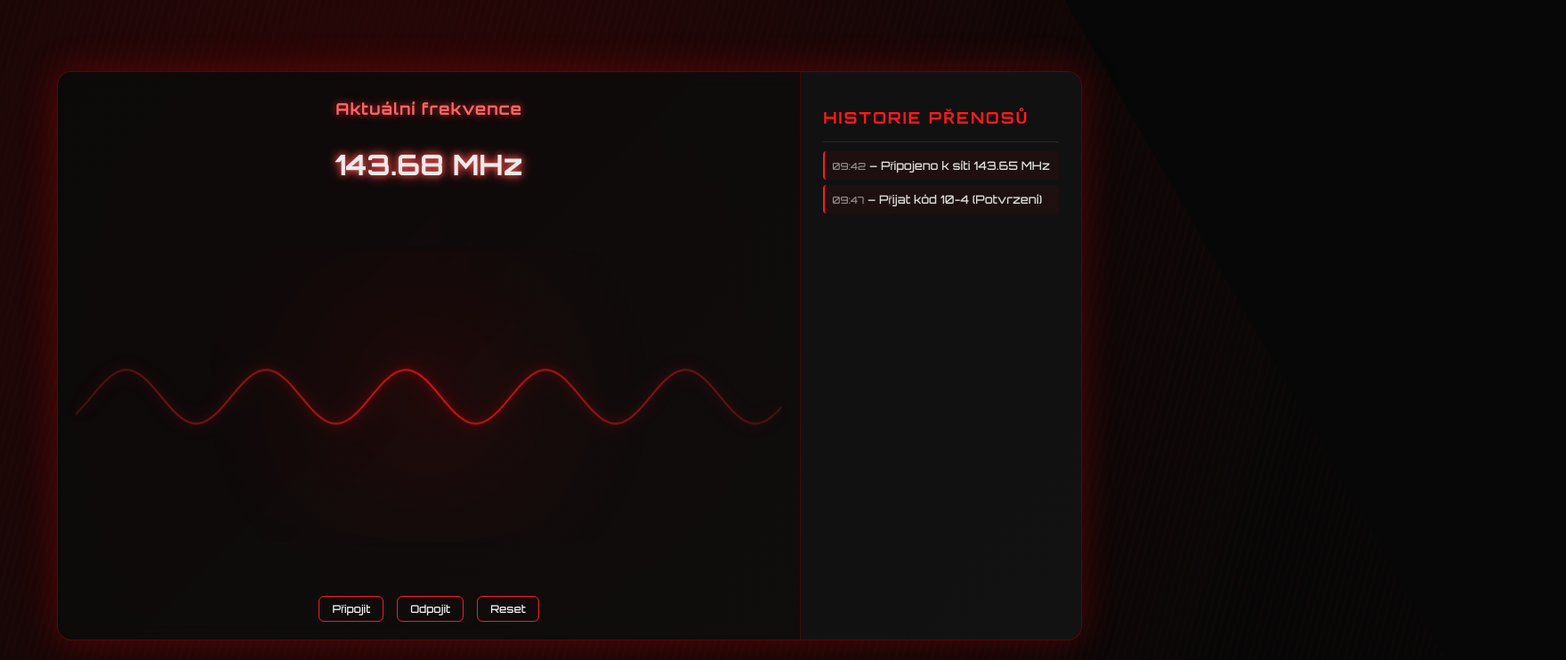
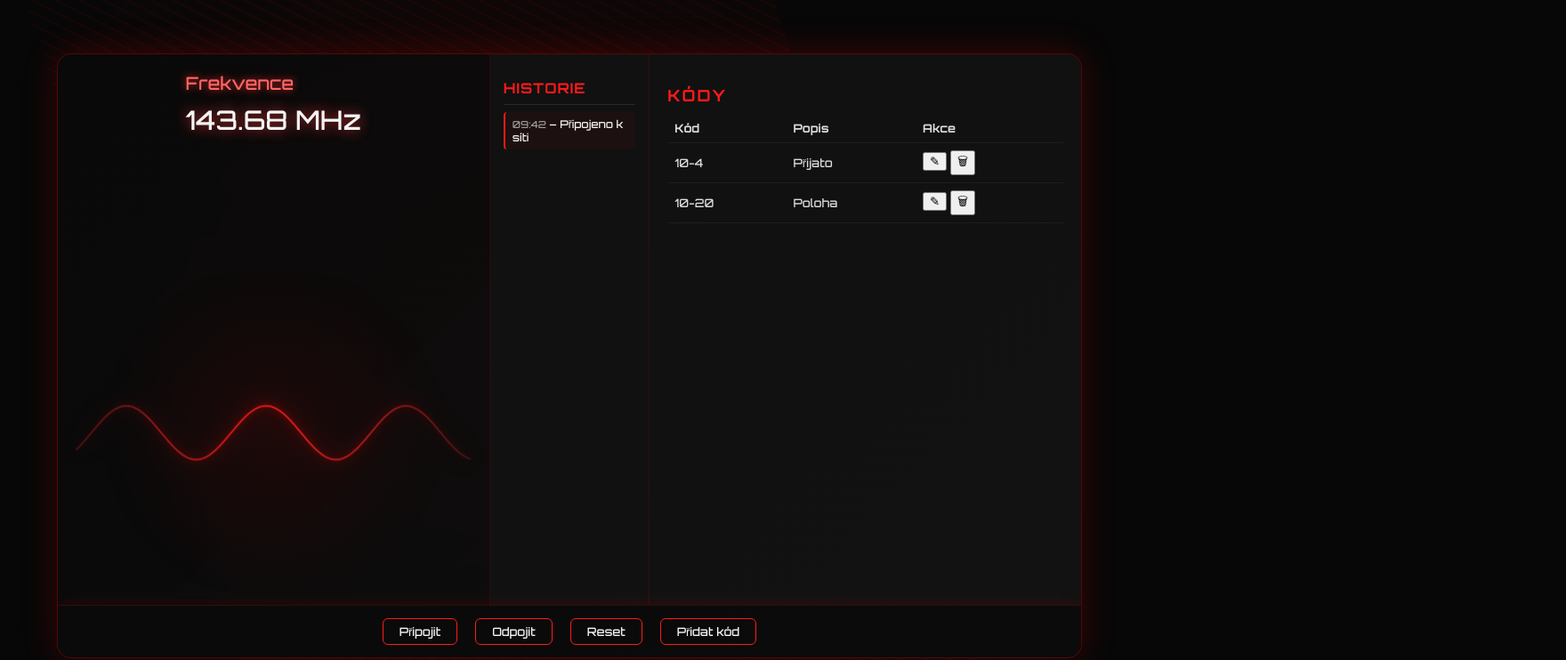
Before and after one commit to oslikovec/status, a website: page public/radio.html in a window 1280 px wide. Shown: the top 742 px of the page at 89% size, 1760 px wide, since content can reach past the window. Drawn offline with Linux system fonts and the light colour scheme.

Commit message:
Update radio.html

```diff
--- a/public/radio.html
+++ b/public/radio.html
@@ -31,143 +31,184 @@
       overflow: hidden;
     }
 
-    /* === POHYBLIVÉ POZADÍ === */
+    /* === ANIMOVANÉ FUTURISTICKÉ POZADÍ === */
     body::before {
       content: "";
       position: absolute;
-      width: 200%;
-      height: 200%;
-      background: radial-gradient(circle at 50% 50%, rgba(255, 0, 0, 0.15), transparent 70%),
-                  repeating-linear-gradient(45deg, rgba(255, 0, 0, 0.03) 0, rgba(255, 0, 0, 0.03) 2px, transparent 2px, transparent 8px);
-      animation: moveBg 30s linear infinite;
+      inset: 0;
+      background: radial-gradient(circle at center, rgba(255, 0, 0, 0.07) 0%, transparent 80%) ,
+                  repeating-linear-gradient(135deg, rgba(255, 0, 0, 0.05) 0 2px, transparent 2px 12px);
+      animation: gridMove 25s linear infinite;
       z-index: 0;
     }
 
-    @keyframes moveBg {
-      from { transform: translate(0, 0) rotate(0deg); }
-      to { transform: translate(-50%, -50%) rotate(360deg); }
+    @keyframes gridMove {
+      0% { transform: translate(0, 0) rotate(0deg); }
+      100% { transform: translate(-30%, -30%) rotate(360deg); }
     }
 
-    /* === HLAVNÍ KONTEJNER === */
-    .radio-container {
+    /* === HLAVNÍ OBSAH === */
+    .radio-wrapper {
       position: relative;
       display: flex;
+      flex-direction: column;
       width: 90%;
-      height: 80vh;
-      backdrop-filter: blur(12px);
+      height: 85vh;
       border: 1px solid rgba(255, 0, 0, 0.3);
       border-radius: 16px;
       overflow: hidden;
-      box-shadow: 0 0 40px rgba(255, 0, 0, 0.25);
-      background: linear-gradient(135deg, rgba(10, 10, 10, 0.9), rgba(15, 15, 15, 0.8));
+      background: linear-gradient(135deg, rgba(10,10,10,0.9), rgba(15,15,15,0.8));
+      backdrop-filter: blur(10px);
+      box-shadow: 0 0 40px rgba(255, 0, 0, 0.2);
       z-index: 1;
     }
 
-    /* === LEVÁ STRANA (frekvence) === */
-    .freq-visual {
+    .radio-main {
+      flex: 1;
+      display: flex;
+      height: 100%;
+    }
+
+    /* === LEVÝ PANEL (FREQ) === */
+    .freq-panel {
       flex: 3;
       display: flex;
       flex-direction: column;
       align-items: center;
       justify-content: space-between;
+      border-right: 1px solid rgba(255, 0, 0, 0.15);
       padding: 20px;
-      border-right: 1px solid rgba(255, 0, 0, 0.2);
+      position: relative;
+    }
+
+    .freq-title {
+      font-size: 20px;
+      color: var(--accent);
+      text-shadow: 0 0 10px rgba(255, 50, 50, 0.8);
+      margin-bottom: 10px;
     }
 
     #frequencyCanvas {
       width: 100%;
-      height: 55%;
-      background: radial-gradient(circle at center, rgba(255, 0, 0, 0.05), transparent 60%);
-      filter: drop-shadow(0 0 10px rgba(255, 0, 0, 0.4));
+      height: 60%;
+      background: radial-gradient(circle at center, rgba(255, 0, 0, 0.05), transparent 70%);
+      filter: drop-shadow(0 0 12px rgba(255, 0, 0, 0.5));
+      border-radius: 8px;
     }
 
-    .freq-display {
-      text-align: center;
-      margin-top: 10px;
-      text-shadow: 0 0 10px rgba(255, 50, 50, 0.8);
+    #freqValue {
+      font-size: 30px;
+      color: #fff;
+      text-shadow: 0 0 15px rgba(255, 60, 60, 0.8);
+      animation: blink 1.4s infinite alternate;
     }
 
-    .freq-display h2 {
-      font-size: 18px;
-      color: var(--accent);
-      margin: 0;
+    @keyframes blink {
+      from { opacity: 0.85; }
+      to { opacity: 1; }
+    }
+
+    /* === STŘEDNÍ PANEL (HISTORIE) === */
+    .history-panel {
+      flex: 1;
+      background: var(--panel-bg);
+      border-right: 1px solid rgba(255, 0, 0, 0.15);
+      padding: 15px;
+      display: flex;
+      flex-direction: column;
+    }
+
+    .history-panel h2 {
+      color: var(--red);
+      font-size: 16px;
+      margin-bottom: 8px;
+      text-transform: uppercase;
       letter-spacing: 1px;
     }
 
-    #freqValue {
-      font-size: 32px;
-      font-weight: 700;
-      color: #fff;
-      animation: freqBlink 1.2s infinite alternate;
-    }
-
-    @keyframes freqBlink {
-      0% { opacity: 0.9; text-shadow: 0 0 5px var(--neon), 0 0 10px var(--neon); }
-      100% { opacity: 1; text-shadow: 0 0 15px var(--neon), 0 0 25px var(--neon); }
-    }
-
-    .freq-controls {
-      display: flex;
-      gap: 15px;
-      margin-top: 15px;
-    }
-
-    .freq-controls button {
-      background: none;
-      border: 1px solid var(--red);
-      color: var(--text);
-      padding: 6px 14px;
-      cursor: pointer;
-      border-radius: 6px;
-      transition: 0.2s;
-      font-family: 'Orbitron', sans-serif;
-      font-size: 12px;
-    }
-
-    .freq-controls button:hover {
-      background: var(--red);
-      color: #000;
-      box-shadow: 0 0 15px rgba(255, 0, 0, 0.5);
-    }
-
-    /* === PRAVÁ STRANA (historie) === */
-    .history-section {
+    .history-log {
       flex: 1;
-      background: var(--panel-bg);
-      padding: 25px;
-      display: flex;
-      flex-direction: column;
-      justify-content: flex-start;
-    }
-
-    .history-section h2 {
-      color: var(--red);
-      text-transform: uppercase;
-      letter-spacing: 2px;
-      font-size: 18px;
-      margin-bottom: 15px;
-    }
-
-    .history-log {
-      flex-grow: 1;
       overflow-y: auto;
-      border-top: 1px solid rgba(255, 255, 255, 0.1);
-      padding-top: 10px;
-      font-size: 13px;
+      border-top: 1px solid rgba(255,255,255,0.1);
+      padding-top: 8px;
     }
 
     .history-entry {
-      padding: 8px;
+      padding: 6px 8px;
       margin-bottom: 6px;
+      border-left: 2px solid var(--red);
       background: rgba(255, 0, 0, 0.05);
-      border-left: 2px solid var(--red);
       border-radius: 4px;
-      color: #ddd;
+      font-size: 12px;
     }
 
     .timestamp {
       font-size: 11px;
       opacity: 0.6;
+    }
+
+    /* === PRAVÝ PANEL (KÓDY) === */
+    .codes-panel {
+      flex: 3;
+      background: var(--panel-bg);
+      padding: 20px;
+      display: flex;
+      flex-direction: column;
+    }
+
+    .codes-panel h2 {
+      color: var(--red);
+      text-transform: uppercase;
+      letter-spacing: 2px;
+      font-size: 18px;
+      margin-bottom: 10px;
+    }
+
+    table {
+      width: 100%;
+      border-collapse: collapse;
+      color: #ddd;
+      font-size: 13px;
+    }
+
+    th, td {
+      padding: 8px;
+      border-bottom: 1px solid rgba(255,255,255,0.05);
+      text-align: left;
+    }
+
+    tr:hover {
+      background-color: rgba(255, 26, 26, 0.08);
+    }
+
+    /* === SPODNÍ LIŠTA S TLAČÍTKY === */
+    .bottom-bar {
+      display: flex;
+      justify-content: center;
+      align-items: center;
+      gap: 20px;
+      padding: 14px;
+      border-top: 1px solid rgba(255, 0, 0, 0.2);
+      background: rgba(10,10,10,0.7);
+      box-shadow: 0 -2px 15px rgba(255, 0, 0, 0.1);
+    }
+
+    .bottom-bar button {
+      background: none;
+      border: 1px solid var(--red);
+      color: var(--text);
+      padding: 6px 18px;
+      cursor: pointer;
+      border-radius: 6px;
+      transition: 0.2s;
+      font-family: 'Orbitron', sans-serif;
+      font-size: 13px;
+    }
+
+    .bottom-bar button:hover {
+      background: var(--red);
+      color: #000;
+      box-shadow: 0 0 15px rgba(255, 0, 0, 0.5);
     }
 
     /* SCROLLBAR */
@@ -176,34 +217,46 @@
   </style>
 </head>
 <body>
-  <div class="radio-container">
-    <!-- FREKVENČNÍ PANEL -->
-    <div class="freq-visual">
-      <div class="freq-display">
-        <h2>Aktuální frekvence</h2>
-        <p id="freqValue">143.65 MHz</p>
+  <div class="radio-wrapper">
+    <div class="radio-main">
+      <!-- FREKVENČNÍ PANEL -->
+      <div class="freq-panel">
+        <div>
+          <div class="freq-title">Frekvence</div>
+          <div id="freqValue">143.65 MHz</div>
+        </div>
+        <canvas id="frequencyCanvas"></canvas>
       </div>
 
-      <canvas id="frequencyCanvas"></canvas>
+      <!-- HISTORIE -->
+      <div class="history-panel">
+        <h2>Historie</h2>
+        <div class="history-log" id="historyLog">
+          <div class="history-entry"><span class="timestamp">09:42</span> – Připojeno k síti</div>
+        </div>
+      </div>
 
-      <div class="freq-controls">
-        <button id="connectBtn">Připojit</button>
-        <button id="disconnectBtn">Odpojit</button>
-        <button id="resetBtn">Reset</button>
+      <!-- KÓDY -->
+      <div class="codes-panel">
+        <h2>Kódy</h2>
+        <table id="codesTable">
+          <thead>
+            <tr><th>Kód</th><th>Popis</th><th>Akce</th></tr>
+          </thead>
+          <tbody>
+            <tr><td>10-4</td><td>Přijato</td><td><button>✎</button> <button>🗑</button></td></tr>
+            <tr><td>10-20</td><td>Poloha</td><td><button>✎</button> <button>🗑</button></td></tr>
+          </tbody>
+        </table>
       </div>
     </div>
 
-    <!-- HISTORIE -->
-    <div class="history-section">
-      <h2>Historie přenosů</h2>
-      <div class="history-log" id="historyLog">
-        <div class="history-entry">
-          <span class="timestamp">09:42</span> – Připojeno k síti 143.65 MHz
-        </div>
-        <div class="history-entry">
-          <span class="timestamp">09:47</span> – Přijat kód 10-4 (Potvrzení)
-        </div>
-      </div>
+    <!-- SPODNÍ LIŠTA -->
+    <div class="bottom-bar">
+      <button id="connectBtn">Připojit</button>
+      <button id="disconnectBtn">Odpojit</button>
+      <button id="resetBtn">Reset</button>
+      <button id="addCodeBtn">Přidat kód</button>
     </div>
   </div>
 
@@ -213,7 +266,6 @@
     const ctx = canvas.getContext('2d');
     canvas.width = canvas.offsetWidth;
     canvas.height = canvas.offsetHeight;
-
     let freq = 143.65;
     let phase = 0;
     const freqDisplay = document.getElementById('freqValue');
@@ -222,11 +274,10 @@
     function drawFrequency() {
       const { width, height } = canvas;
       ctx.clearRect(0, 0, width, height);
-
       const amplitude = 35 + Math.sin(Date.now() / 1000) * 5;
       const waveColor = ctx.createLinearGradient(0, 0, width, 0);
       waveColor.addColorStop(0, 'rgba(255, 50, 50, 0.2)');
-      waveColor.addColorStop(0.5, 'rgba(255, 26, 26, 0.8)');
+      waveColor.addColorStop(0.5, 'rgba(255, 26, 26, 0.9)');
       waveColor.addColorStop(1, 'rgba(255, 50, 50, 0.2)');
 
       ctx.beginPath();
@@ -236,10 +287,9 @@
       }
       ctx.strokeStyle = waveColor;
       ctx.lineWidth = 2;
-      ctx.shadowBlur = 8;
+      ctx.shadowBlur = 10;
       ctx.shadowColor = 'rgba(255, 0, 0, 0.7)';
       ctx.stroke();
-
       phase += 0.05;
       requestAnimationFrame(drawFrequency);
     }
@@ -251,7 +301,7 @@
       freqDisplay.textContent = freq.toFixed(2) + ' MHz';
     }, 2000);
 
-    // === OVLÁDACÍ TLAČÍTKA ===
+    // === HISTORIE ===
     function addHistory(msg) {
       const entry = document.createElement('div');
       entry.className = 'history-entry';
@@ -260,19 +310,14 @@
       historyLog.prepend(entry);
     }
 
-    document.getElementById('connectBtn').addEventListener('click', () => {
-      addHistory(`Připojeno k frekvenci ${freq.toFixed(2)} MHz`);
-    });
-
-    document.getElementById('disconnectBtn').addEventListener('click', () => {
-      addHistory(`Odpojeno od frekvence ${freq.toFixed(2)} MHz`);
-    });
-
+    document.getElementById('connectBtn').addEventListener('click', () => addHistory(`Připojeno k ${freq.toFixed(2)} MHz`));
+    document.getElementById('disconnectBtn').addEventListener('click', () => addHistory(`Odpojeno od ${freq.toFixed(2)} MHz`));
     document.getElementById('resetBtn').addEventListener('click', () => {
       freq = 143.65;
       freqDisplay.textContent = freq.toFixed(2) + ' MHz';
       addHistory('Systém resetován');
     });
+    document.getElementById('addCodeBtn').addEventListener('click', () => addHistory('Nový kód přidán'));
   </script>
 </body>
 </html>
```
